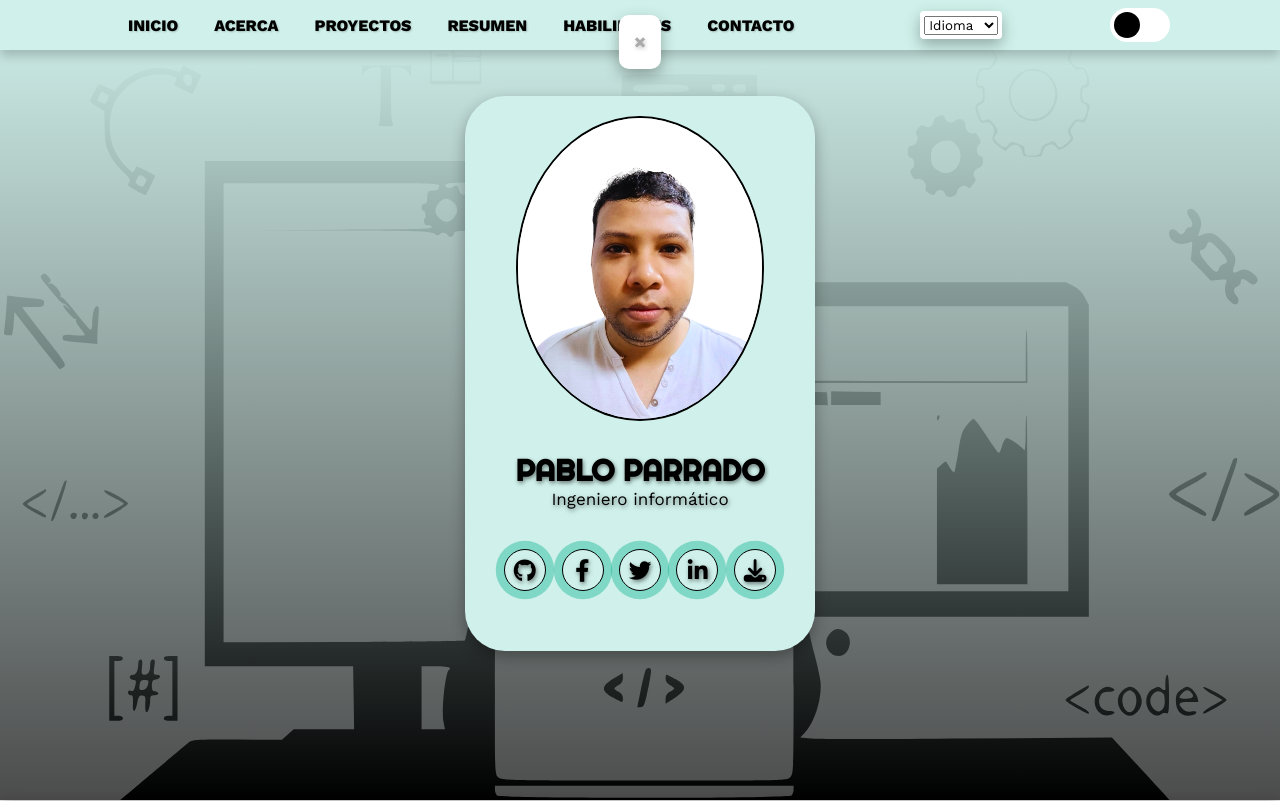
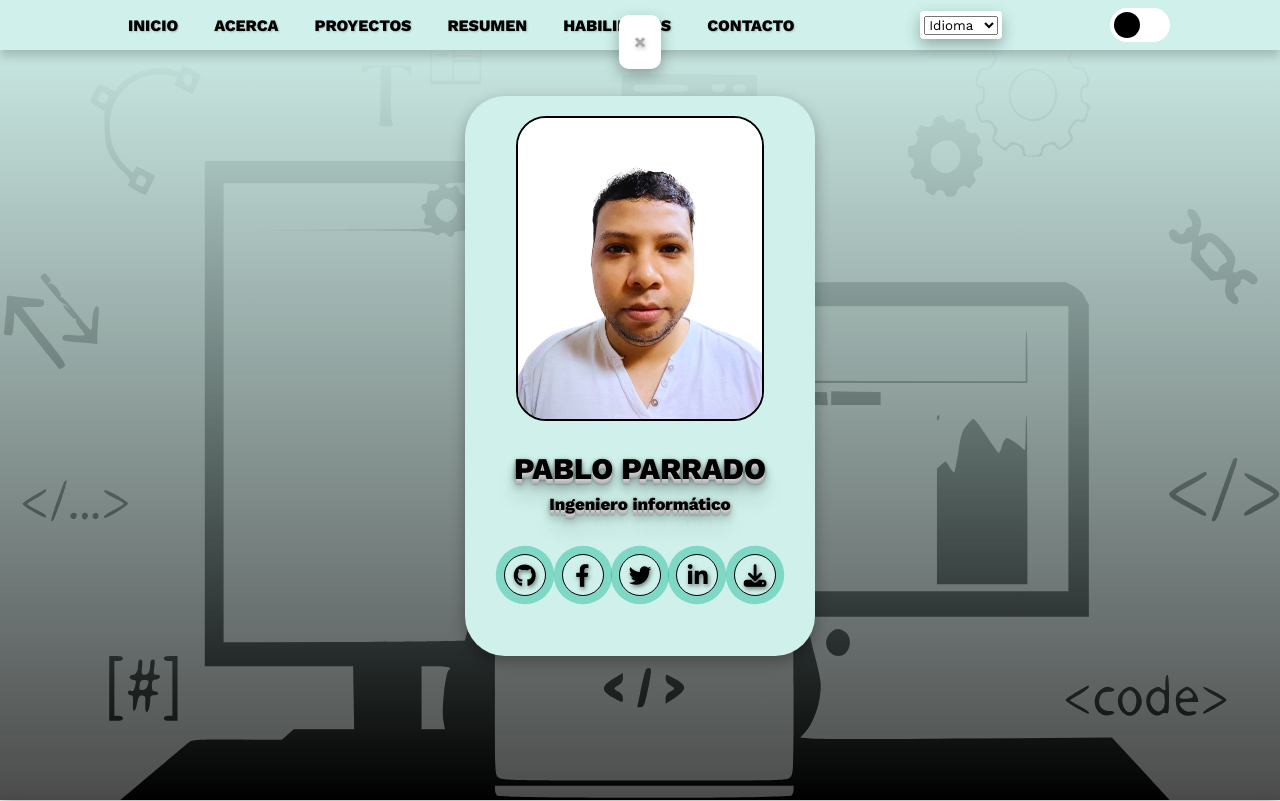
Before and after one commit to GNUNIXLOOTER/pageaboutme, a PHP site: page / in a window 1280 px wide. Shown: the top 801 px of the page. Run offline with PHP 8.4, Linux system fonts and the light colour scheme; some libraries are stand-ins or nearby versions.

Commit message:
se actualiza el codigo

```diff
--- a/css/styles.css
+++ b/css/styles.css
@@ -142,25 +142,28 @@ html {
 }
 
 .inicio .contenido-banner img {
-  margin-top: 40px;
   border: 2px solid var(--color-dark);
   display: block;
   width: 80%;
   margin: auto;
-  border-radius: 100%;
+  border-radius: 30px;
 }
 .inicio .contenido-banner h1 {
   color:var(--color-dark);
   margin-top: 30px;
   font-size: 30px;
-  font-family: "Righteous";
   text-shadow: var(--text-sobra);
+  text-shadow: 0 1px 0 #ccc, 0 2px 0 #c9c9c9, 0 3px 0 #bbb, 0 4px 0 #b9b9b9, 0 5px 0 #aaa, 0 6px 1px rgba(0,0,0,.1), 0 0 5px rgba(0,0,0,.1), 0 1px 3px rgba(0,0,0,.3), 0 3px 5px rgba(0,0,0,.2), 0 5px 10px rgba(0,0,0,.25), 0 10px 10px rgba(0,0,0,.2), 0 20px 20px rgba(0,0,0,.15);
 }
+
 .inicio .contenido-banner h2 {
+    margin-top: 0.5rem;
   color:var(--color-dark);
   font-size: 17px;
   font-weight: normal;
   text-shadow: var(--text-sobra);
+  font-weight: bold;
+  text-shadow: 0 1px 0 #ccc, 0 2px 0 #c9c9c9, 0 3px 0 #bbb, 0 4px 0 #b9b9b9, 0 5px 0 #aaa, 0 6px 1px rgba(0,0,0,.1), 0 0 5px rgba(0,0,0,.1), 0 1px 3px rgba(0,0,0,.3), 0 3px 5px rgba(0,0,0,.2), 0 5px 10px rgba(0,0,0,.25), 0 10px 10px rgba(0,0,0,.2), 0 20px 20px rgba(0,0,0,.15);
 }
 .inicio .contenido-banner .redes a {
   color: var(--color-dark);
```
